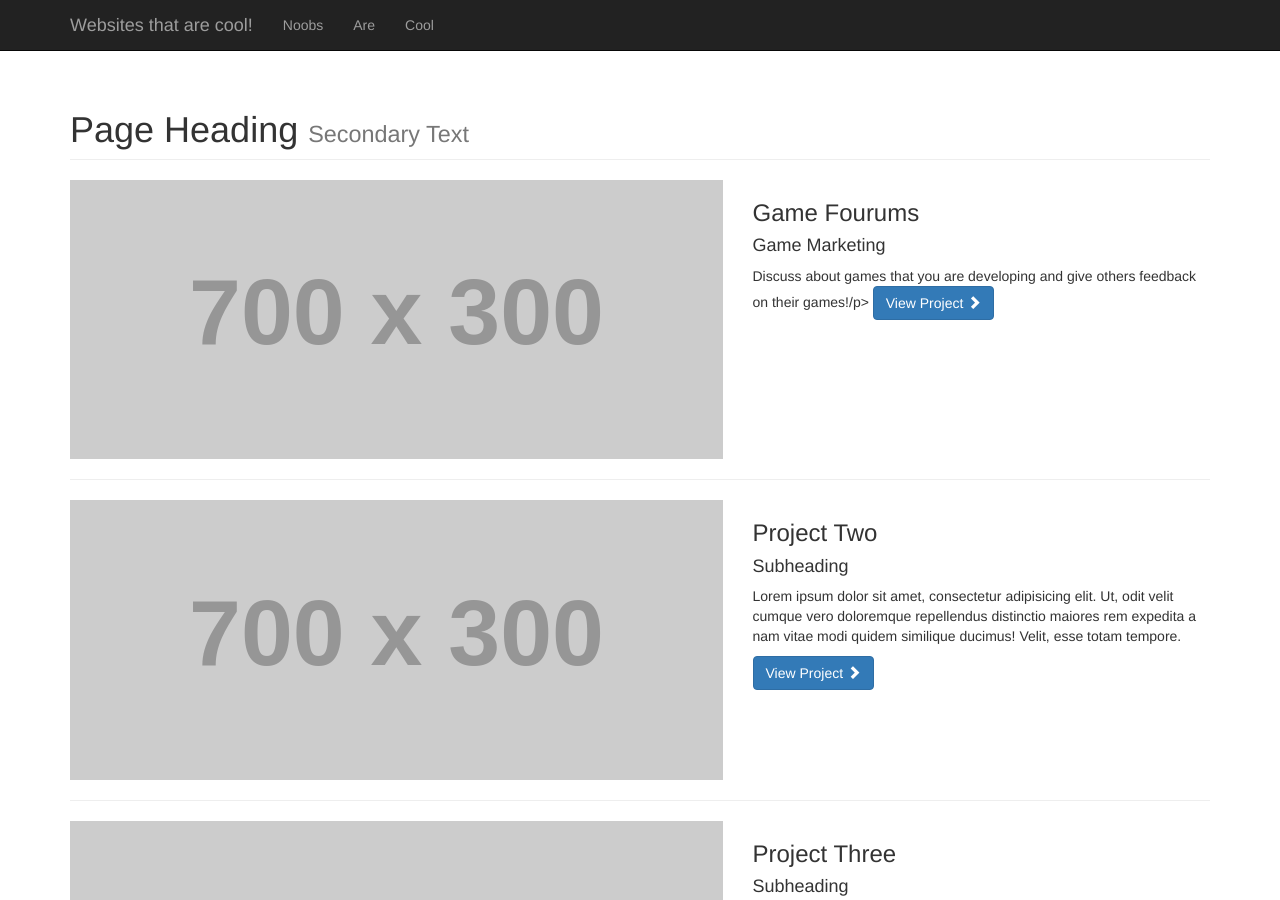
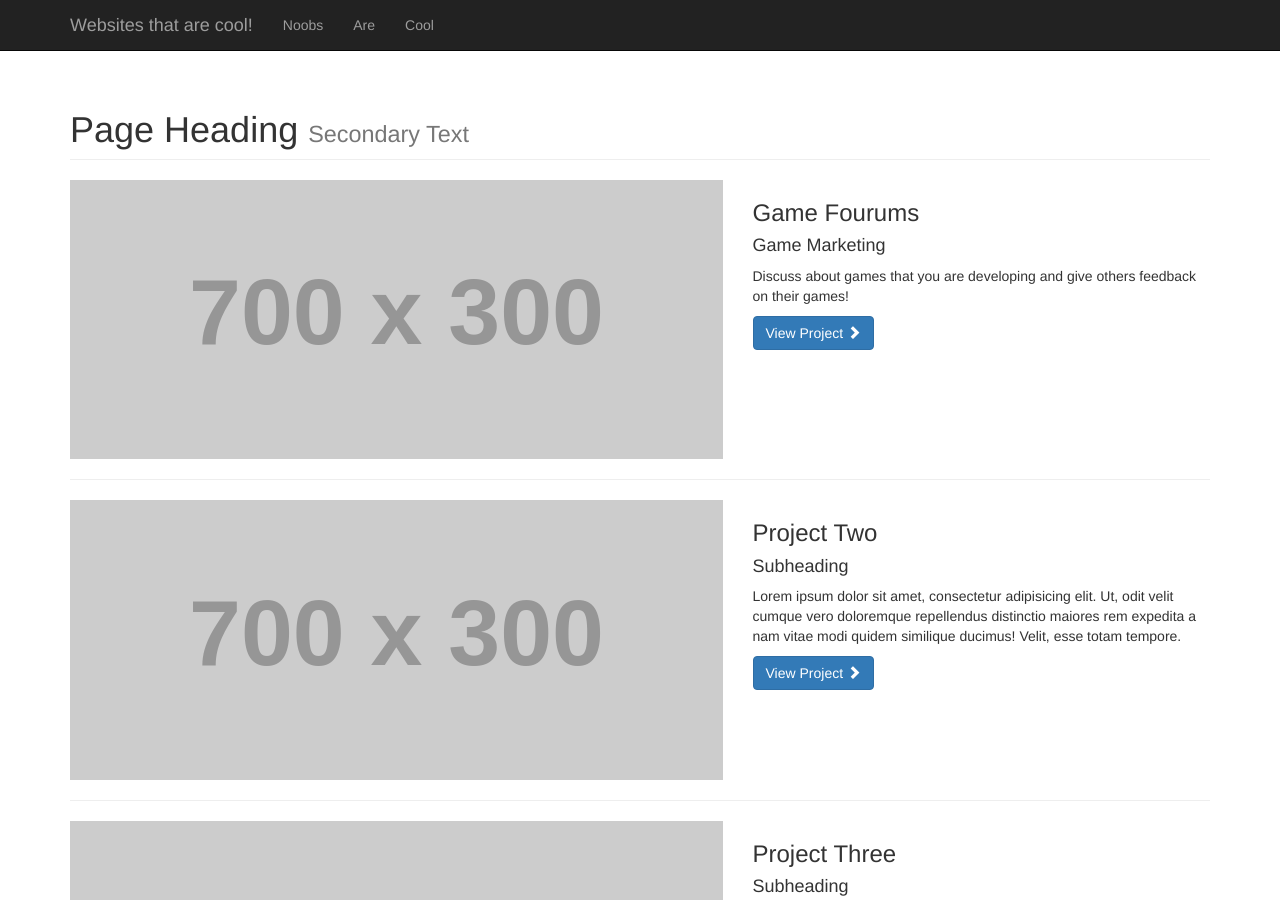
Before and after one commit to averyunique/averyunique.github.io, a Jekyll site: the page index.html, which Jekyll copies as it is, in a window 1280 px wide and 900 px high. Built offline with Jekyll 4.4.1, drawn with Linux system fonts in a browser that asks for light colours.

Commit message:
fix typo

```diff
--- a/index.html
+++ b/index.html
@@ -83,7 +83,7 @@
             <div class="col-md-5">
                 <h3>Game Fourums</h3>
                 <h4>Game Marketing</h4>
-                <p>Discuss about games that you are developing and give others feedback on their games!/p>
+                <p>Discuss about games that you are developing and give others feedback on their games!</p>
                 <a class="btn btn-primary" href="https://roblox.com/develop">View Project <span class="glyphicon glyphicon-chevron-right"></span></a>
             </div>
         </div>
```
